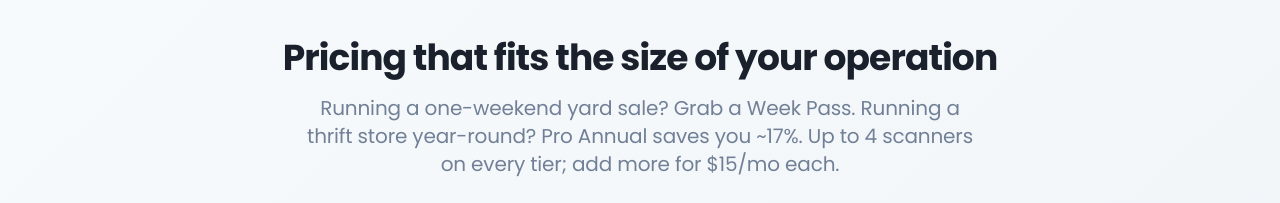
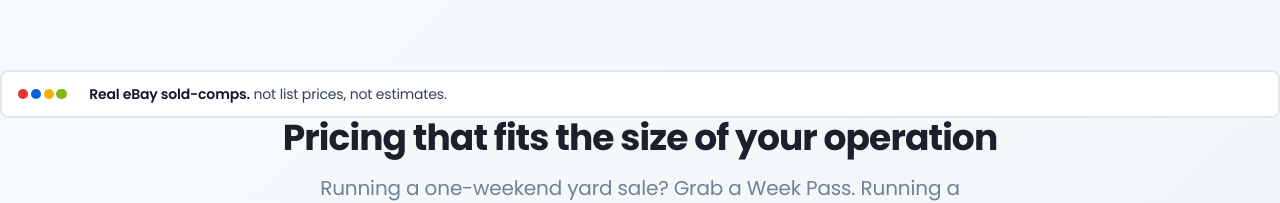
Before and after one commit to thisisthecoolesthting/pricescout, a Next.js app: page /pricing in a window 1280 px wide. Shown: the part 123-326 px from the top of the page. Built offline with nearby package versions, Linux system fonts and the light colour scheme; no server answers.

Commit message:
feat(brand): EbayTrustStrip card on pricing page

```diff
--- a/src/app/pricing/page.tsx
+++ b/src/app/pricing/page.tsx
@@ -1,6 +1,7 @@
 import { PricingTiers } from "@/components/PricingTiers";
 import { FAQ } from "@/components/FAQ";
 import { brand } from "@/lib/brand";
+import EbayTrustStrip from "@/components/EbayTrustStrip";
 
 const PRICING_DEVICE_FAQ = [
   {
@@ -21,6 +22,8 @@ export const metadata = {
 export default function PricingPage() {
   return (
     <section className="section-cream py-20">
+      <EbayTrustStrip />
+
       <div className="container-pricescout">
         <div className="section-header-center">
           <h1 className="section-title">Pricing that fits the size of your operation</h1>
```
